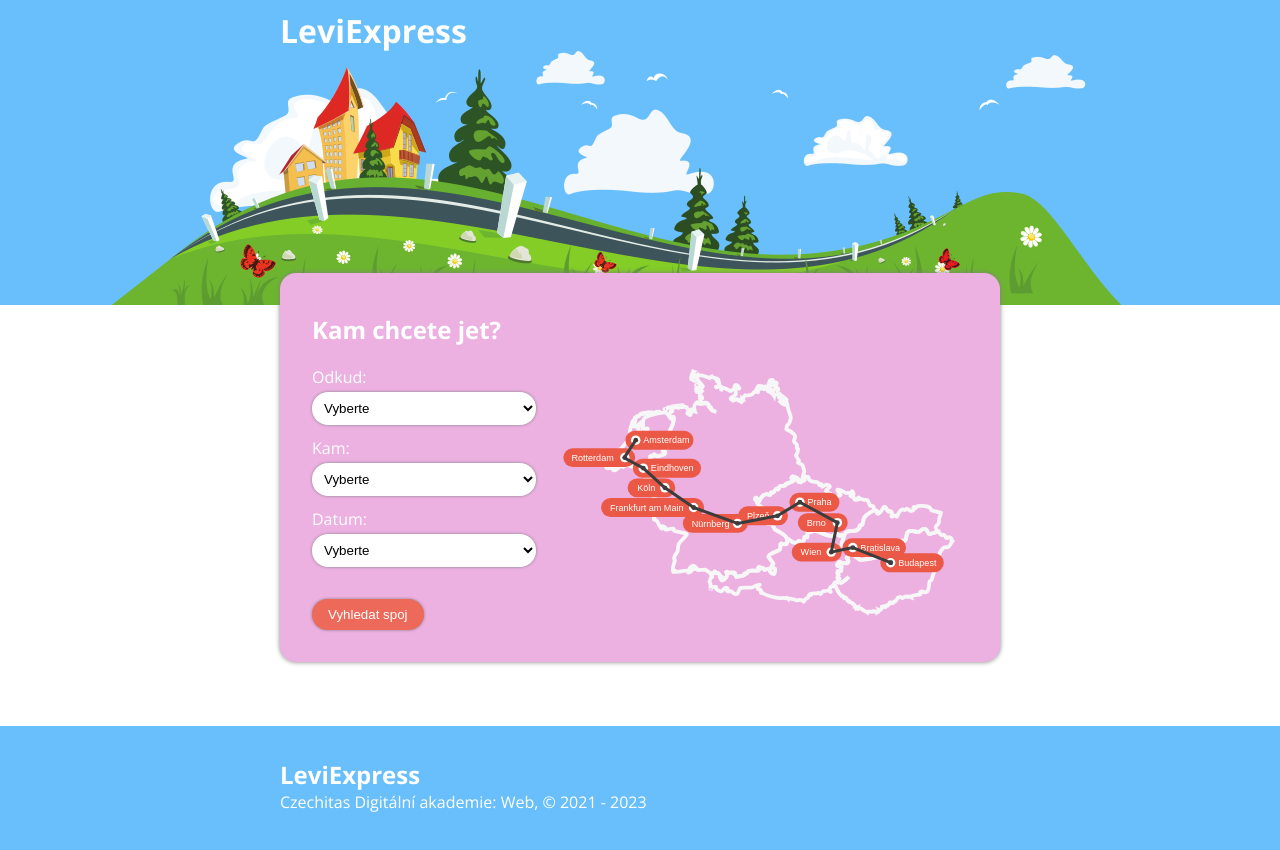
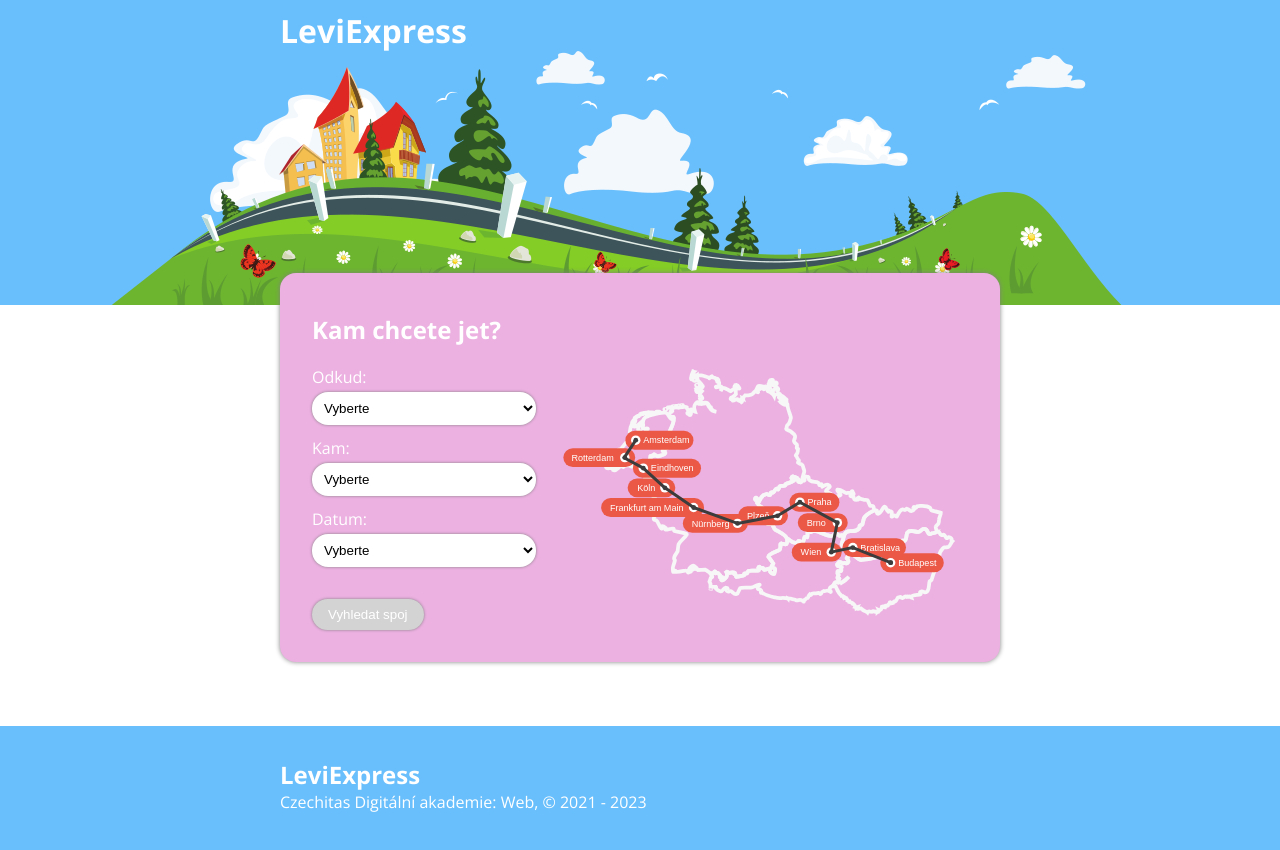
Before and after one commit to Nelusa/react-6-7_leviexpress, a React (Vite) app: page / in a window 1280 px wide. Shown: the top 850 px of the page. Built offline with nearby package versions, Linux system fonts and the light colour scheme; no server answers.

Commit message:
feat(project): Part 1 | 2.4 - Search connection

```diff
--- a/src/components/CityOptions/index.jsx
+++ b/src/components/CityOptions/index.jsx
@@ -6,8 +6,7 @@ const CityOptions = ({ cities }) => {
         <option key={city.code} value={city.code}>
           {city.name}
         </option>
-      ))
-      }
+      ))}
     </>
   )
 }
--- a/src/components/JourneyPicker/index.jsx
+++ b/src/components/JourneyPicker/index.jsx
@@ -2,14 +2,6 @@ import React, { useEffect, useState } from 'react';
 import './style.css';
 import CityOptions from "../CityOptions/index.jsx";
 import DatesOptions from "../DatesOptions/index.jsx";
-
-/*Upravte useEffect volaný při prvním zobrazení komponenty. Vedle seznamu měst bude z API získávat také seznam termínů. Endpoint je na adrese
-
-https://apps.kodim.cz/daweb/leviexpress/api/dates
-
-    a vrací seznam termínů ve formátu, který máme připraven. Změňte výchozí stav dates na prázdné pole a poté do něj nastavte výsledek volání uvedeného endpointu.
-
-    Ověřte v prohlížeči, že se do selectů načítají data (města a termíny) a že po kliknutí na tlačítko „Vyhledat spoj“ se uživatelem zvolené údaje vypíší do konzole prohlížeče.*/
 
 export const JourneyPicker = ({ onJourneyChange }) => {
   const [fromCity, setFromCity] = useState('');
@@ -32,8 +24,6 @@ export const JourneyPicker = ({ onJourneyChange }) => {
       const data = await response.json();
       const apiDates = data.results;
 
-      console.log(apiDates)
-
       setDates(apiDates);
     }
 
@@ -43,8 +33,15 @@ export const JourneyPicker = ({ onJourneyChange }) => {
 
   const handleSubmit = (event) => {
     event.preventDefault();
-    console.log('Odesílám formulář s cestou');
-    console.log(fromCity, toCity, date);
+
+    const fetchJourney = async () => {
+      const response = await fetch(`https://apps.kodim.cz/daweb/leviexpress/api/journey?fromCity=${fromCity}&toCity=${toCity}&date=${date}`);
+      const data = await response.json();
+      const apiJourney = data.results;
+      onJourneyChange(apiJourney);
+    }
+
+    fetchJourney();
   }
 
   return (
@@ -83,6 +80,7 @@ export const JourneyPicker = ({ onJourneyChange }) => {
               <button
                   className="btn"
                   type="submit"
+                  disabled={!fromCity || !toCity || !date}
               >
                 Vyhledat spoj
               </button>
--- a/src/pages/HomePage/index.jsx
+++ b/src/pages/HomePage/index.jsx
@@ -1,9 +1,17 @@
 import { JourneyPicker } from '../../components/JourneyPicker';
+import {useState} from "react";
 
 export const HomePage = () => {
+  const [journey, setJourney] = useState(null);
+
+  const handleJourneyChange = (journeyObject) => {
+    setJourney(journeyObject);
+  }
+
   return (
     <main>
-      <JourneyPicker />
+      <JourneyPicker onJourneyChange={handleJourneyChange} />
+      {journey && <p>Nalezeno spojení s id {journey.journeyId}</p>}
     </main>
   );
 };
```
